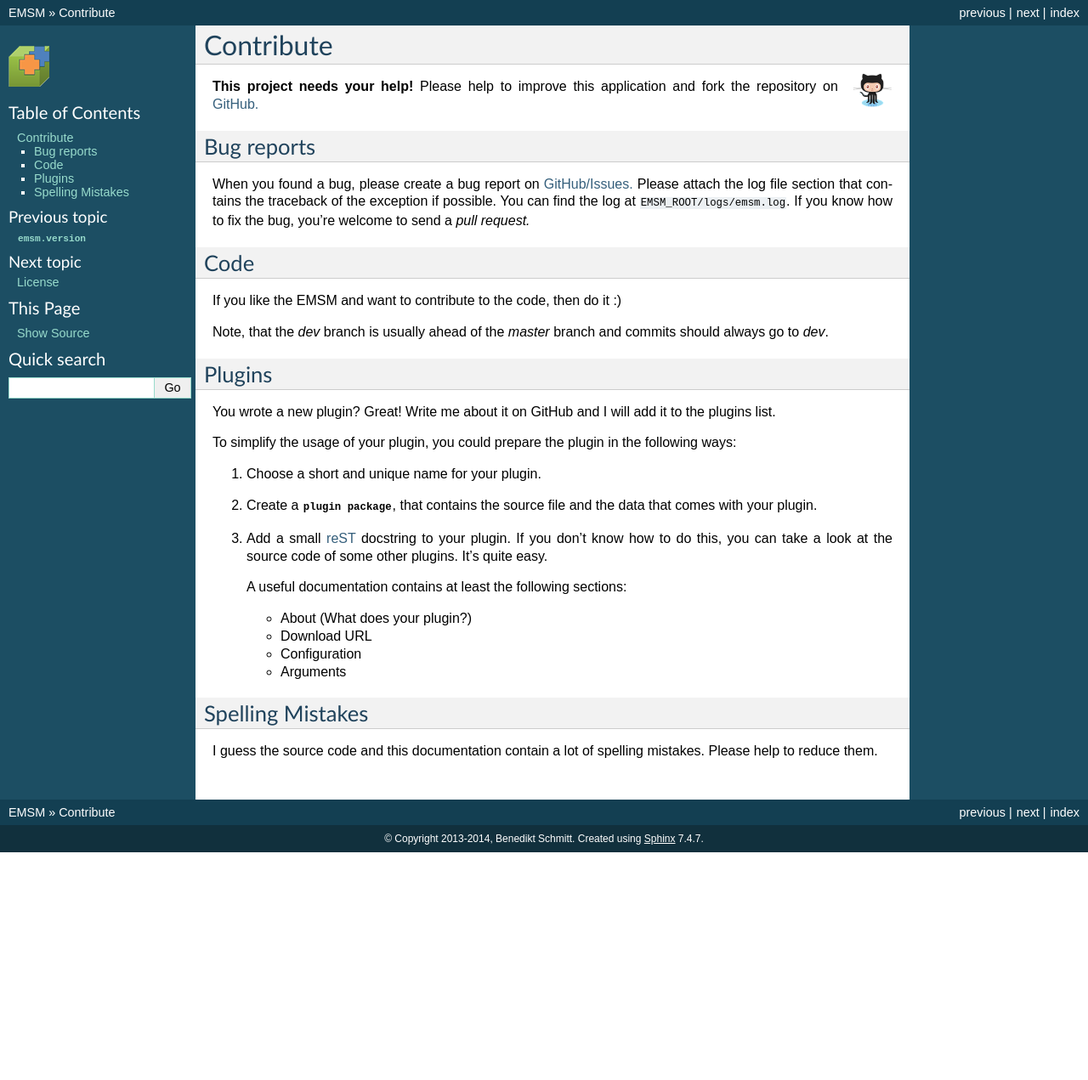
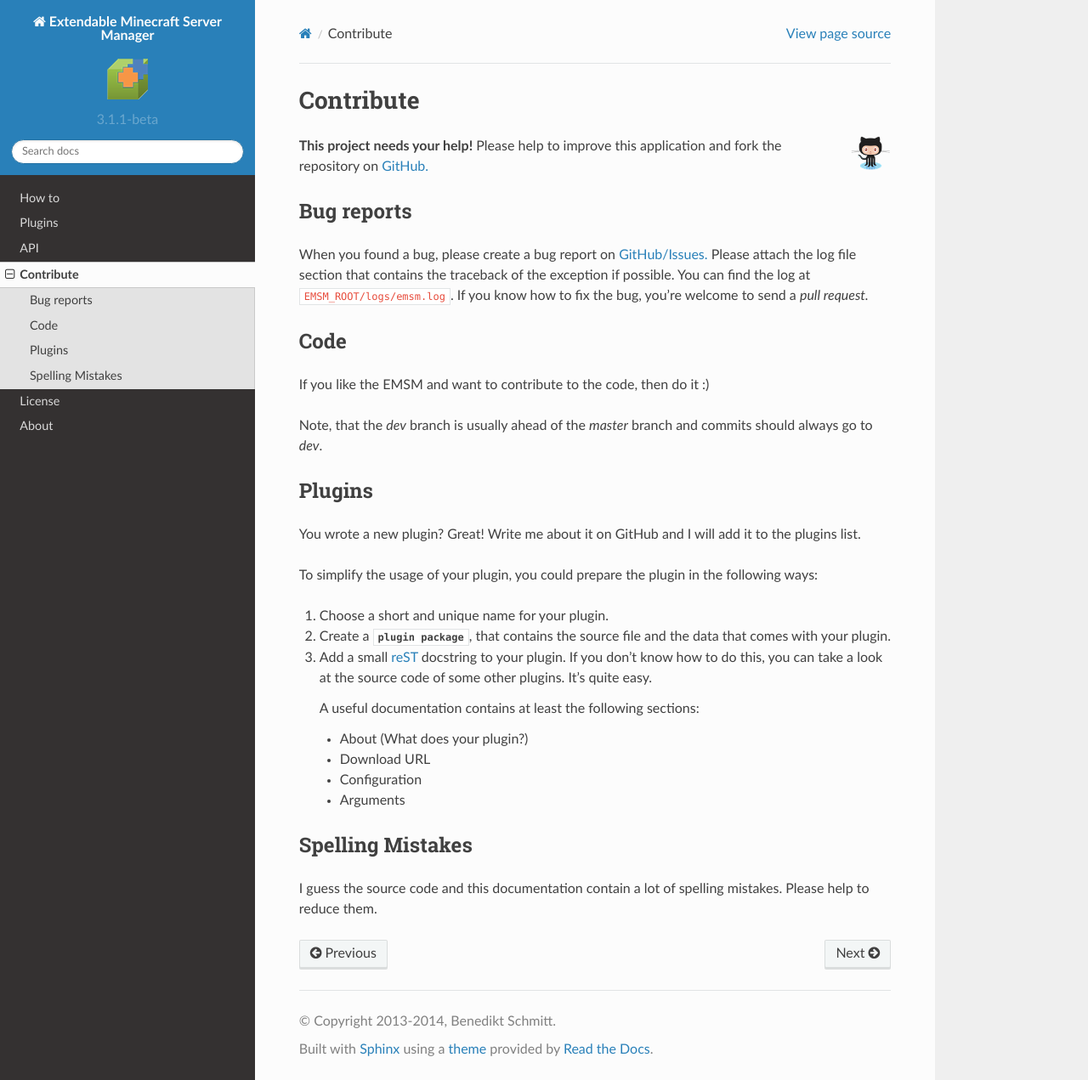
Before and after one commit to benediktschmitt/emsm, a Sphinx documentation site: the page built from docs/source/contribute.rst, in a window 1280 px wide and 1271 px high. Shown: the whole window at 85% size. Built offline with Sphinx 7.4.7 and the Read the Docs theme 2.0.0, drawn with Linux system fonts in a browser that asks for light colours.

Commit message:
*changed* docs are now built locally with rtd theme if installed

```diff
--- a/docs/source/conf.py
+++ b/docs/source/conf.py
@@ -116,7 +116,14 @@
 
 # The theme to use for HTML and HTML Help pages.  See the documentation for
 # a list of builtin themes.
-html_theme = 'default'
+try:
+    import sphinx_rtd_theme
+except ImportError:
+    html_theme = 'default'
+    html_theme_path = []
+else:
+    html_theme = 'sphinx_rtd_theme'
+    html_theme_path = [sphinx_rtd_theme.get_html_theme_path()]
 
 # Theme options are theme-specific and customize the look and feel of a theme
 # further.  For a list of options available for each theme, see the
@@ -124,7 +131,7 @@
 #html_theme_options = {}
 
 # Add any paths that contain custom themes here, relative to this directory.
-html_theme_path = []
+# html_theme_path = []
 
 # The name for this set of Sphinx documents.  If None, it defaults to
 # "<project> v<release> documentation".
```
